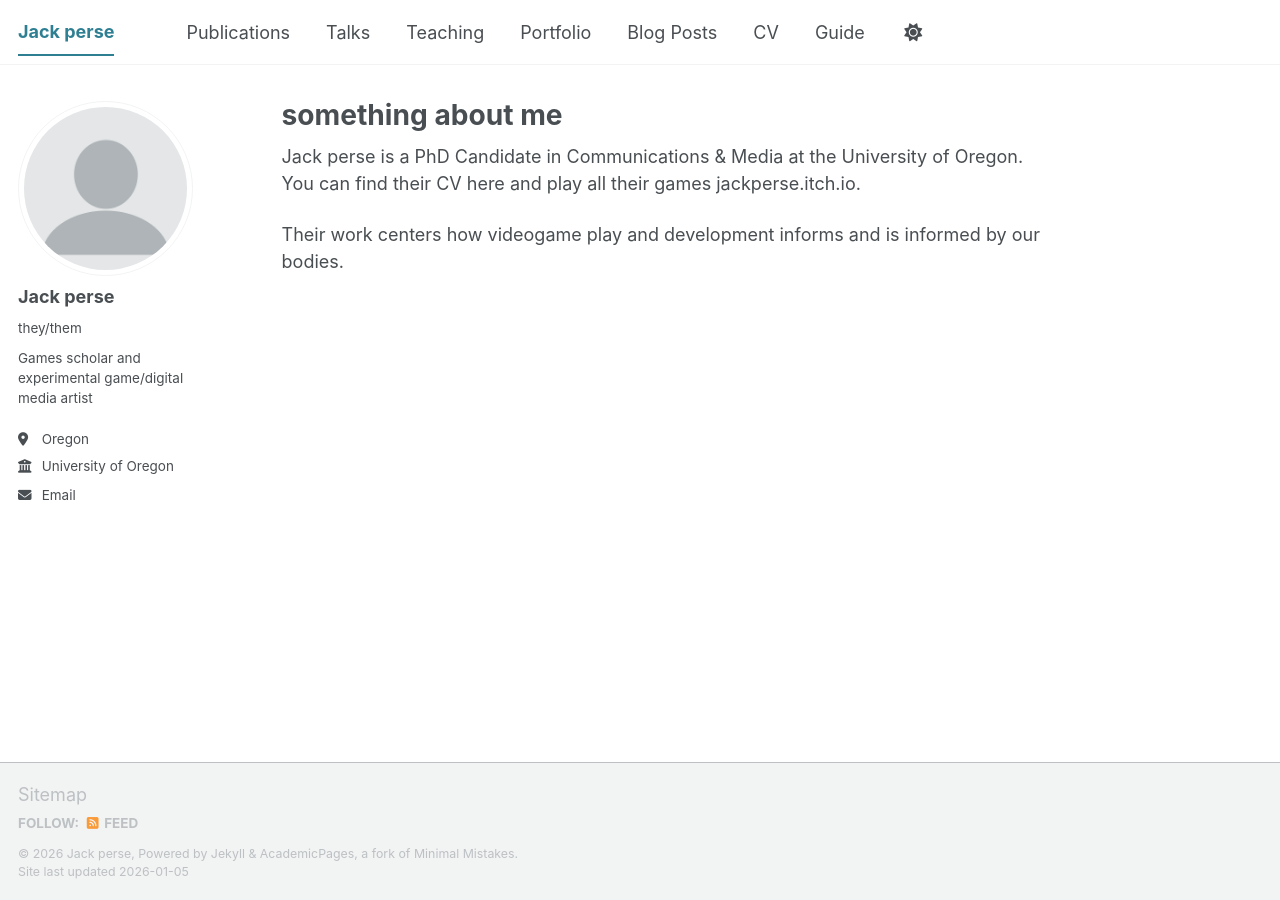
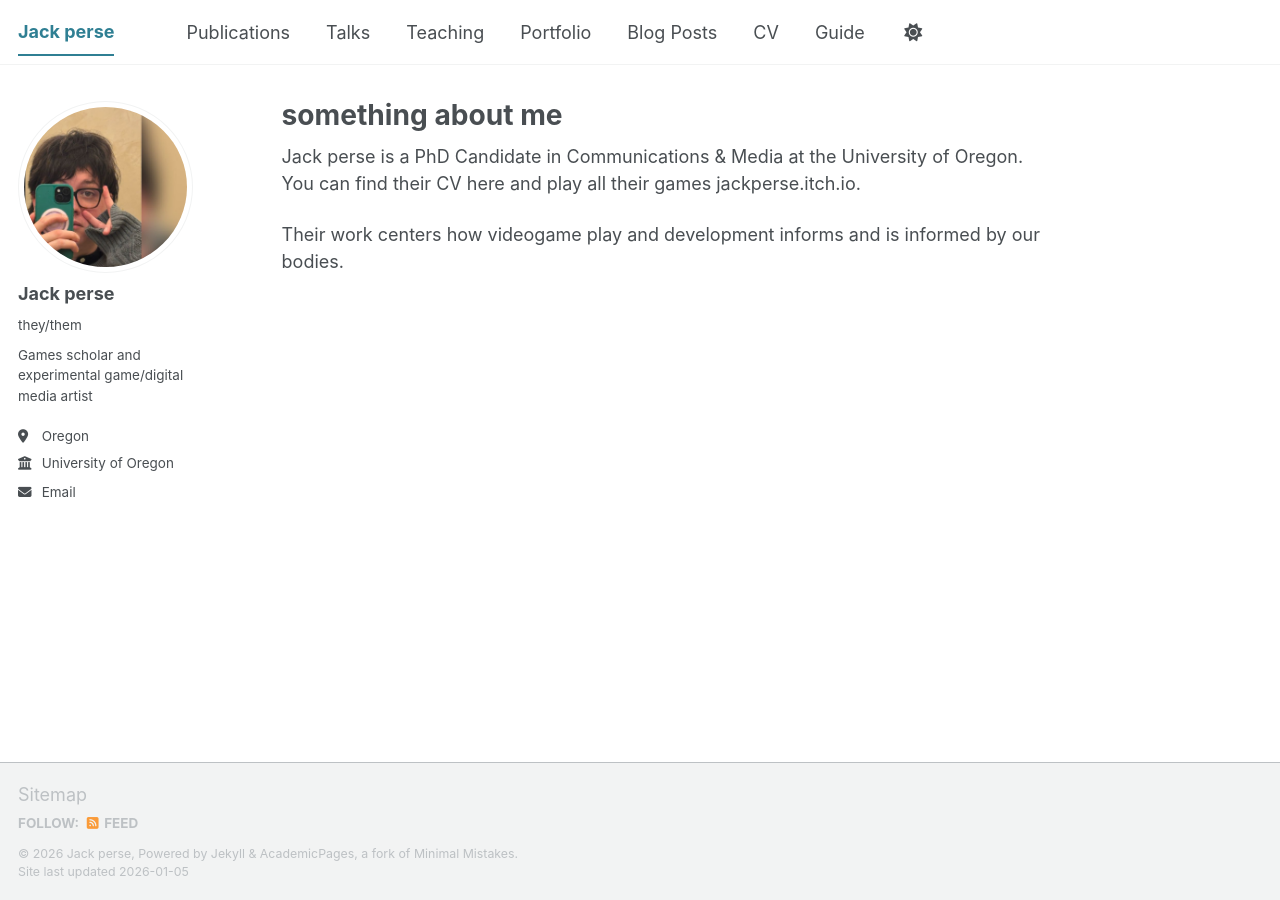
Before and after one commit to jackperse/jackperse.github.io, a Jekyll site: the page built from _pages/about.md, in a window 1280 px wide. Built offline with Jekyll 4.4.1, drawn with Linux system fonts in a browser that asks for light colours; a script bundle is joined from its source files by our own code; library files that are not in the unit come from our copies.

Commit message:
Update _config.yml

```diff
--- a/_config.yml
+++ b/_config.yml
@@ -23,7 +23,7 @@ repository               : "academicpages/academicpages.github.io"
 #               Additional customization can be done by editing /_includes/author-profile.html
 author:
   # Biographic information
-  avatar           : "profile.png"
+  avatar           : "Screenshot 2025-06-03 112108.png"
   name             : "Jack perse"
   pronouns         : "they/them"
   bio              : "Games scholar and experimental game/digital media artist"
```
